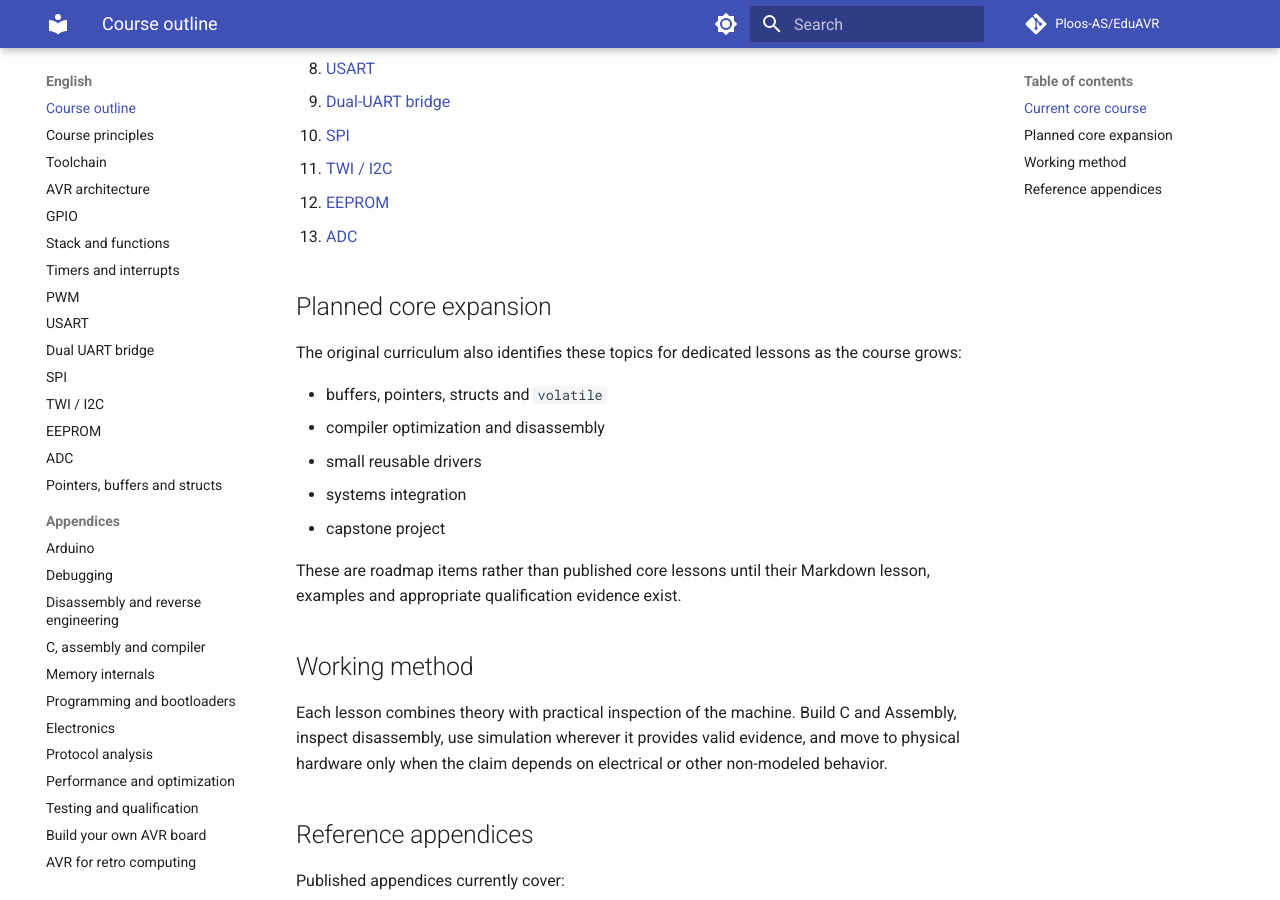
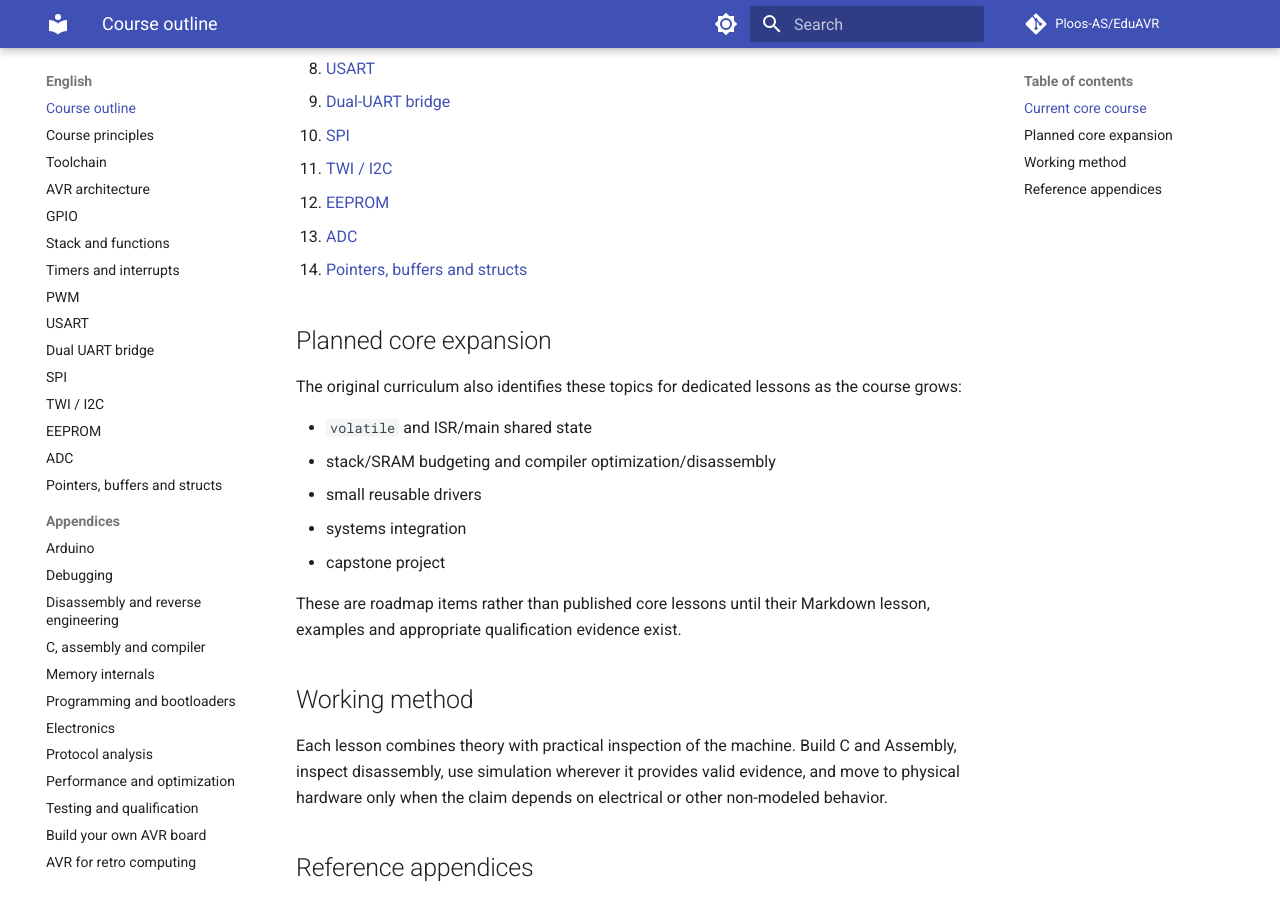
Before and after one commit to Ploos-AS/EduAVR, an MkDocs documentation site: the page built from docs/en/COURSE_OUTLINE.md, in a window 1280 px wide and 900 px high, scrolled down 688 px. Built offline with MkDocs 1.6.1 and Material for MkDocs 9.7.7, drawn with Linux system fonts in a browser that asks for light colours; comment, search, counter and statistics services are not loaded.

Commit message:
docs: add M6 lesson to English outline

```diff
--- a/docs/en/COURSE_OUTLINE.md
+++ b/docs/en/COURSE_OUTLINE.md
@@ -20,13 +20,14 @@ EduAVR teaches AVR from the hardware upward, with **Assembly and C side by side*
 11. [TWI / I2C](09-twi-i2c.md)
 12. [EEPROM](10-eeprom.md)
 13. [ADC](11-adc.md)
+14. [Pointers, buffers and structs](12-data-structures.md)
 
 ## Planned core expansion
 
 The original curriculum also identifies these topics for dedicated lessons as the course grows:
 
-- buffers, pointers, structs and `volatile`
-- compiler optimization and disassembly
+- `volatile` and ISR/main shared state
+- stack/SRAM budgeting and compiler optimization/disassembly
 - small reusable drivers
 - systems integration
 - capstone project
```
